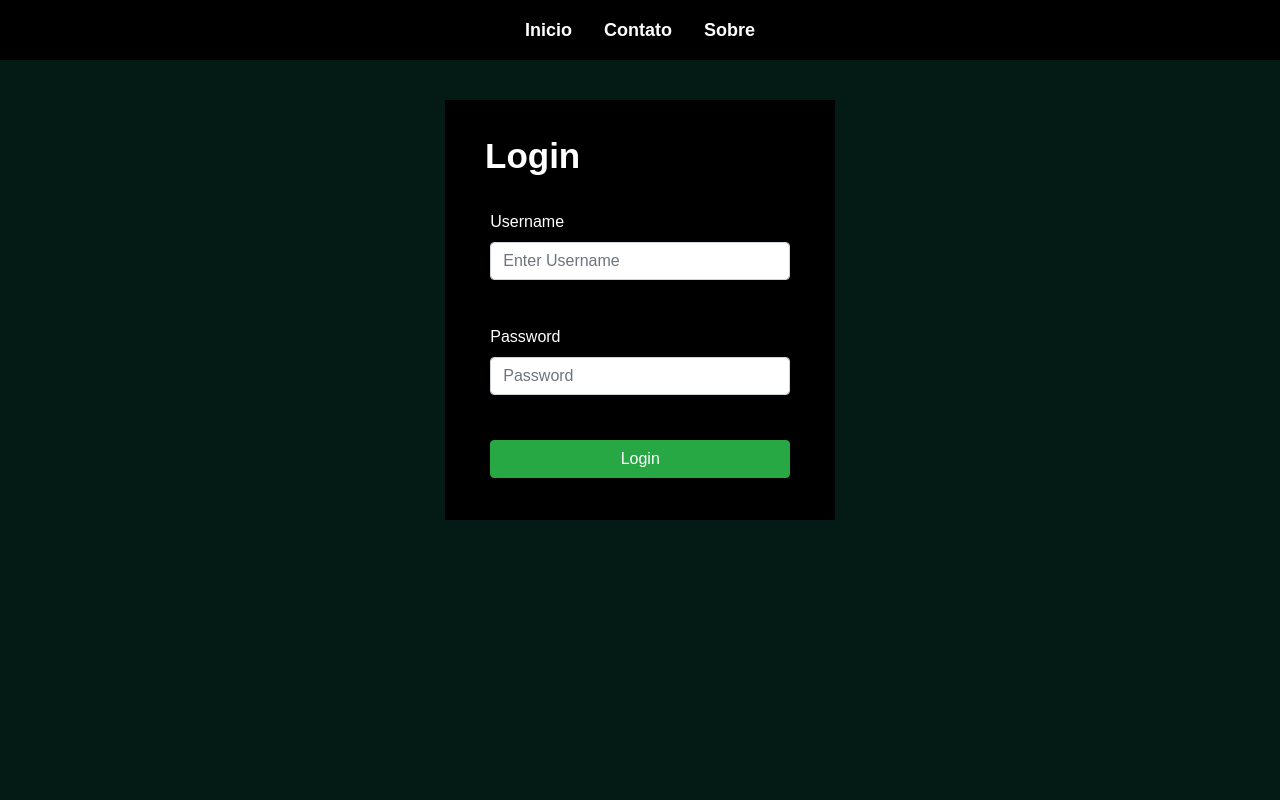
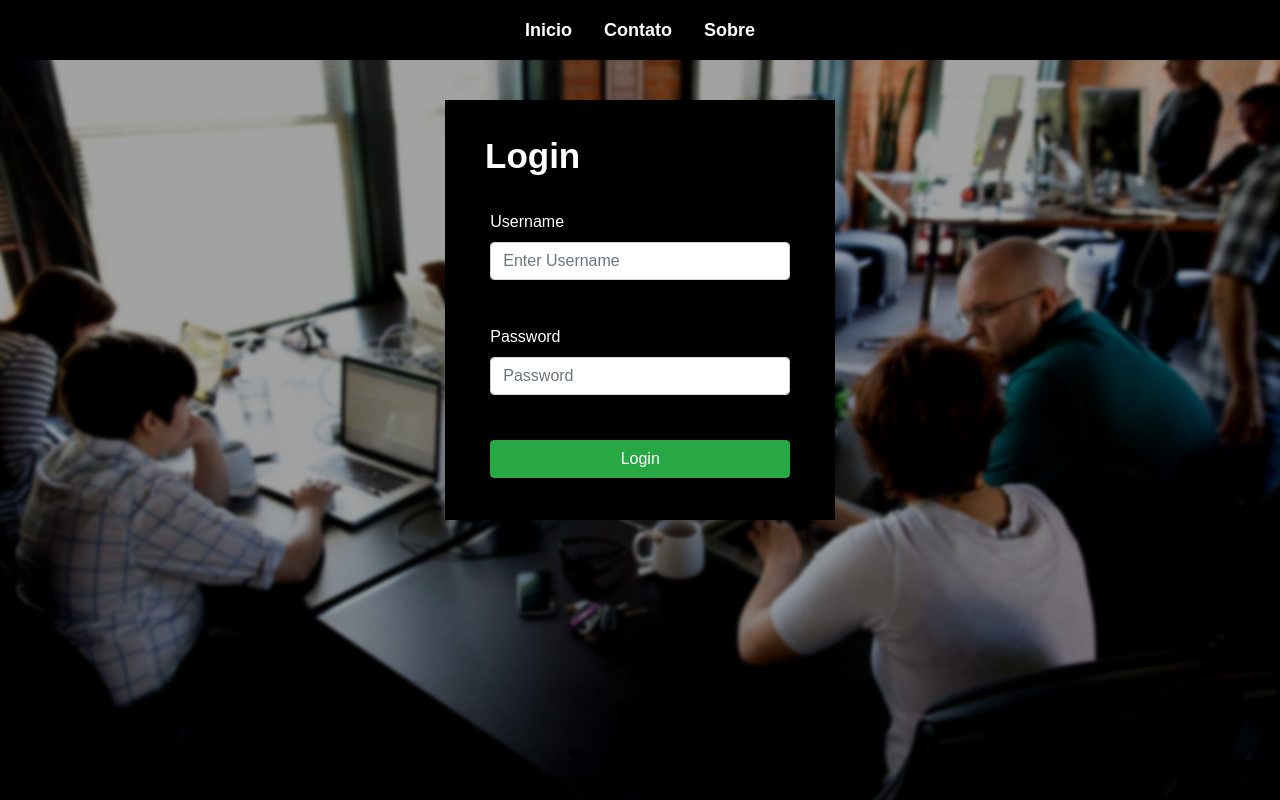
Before and after one commit to AndrePereiraSF/react-lab, a React (Create React App) app: page / in a window 1280 px wide. Built offline with nearby package versions, Linux system fonts and the light colour scheme.

Commit message:
Design improvement

```diff
--- /dev/null
+++ b/public/index.css
@@ -0,0 +1,4 @@
+#root {
+    height: 100%;
+    width: 100%;
+}
--- a/src/components/App.css
+++ b/src/components/App.css
@@ -6,6 +6,8 @@
 
 body {
 	font-family: Arial, Helvetica, sans-serif;
-	background-color: #041B15;
+	background-image: url(./images/background.jpg);
+	background-repeat: no-repeat;
+	background-size: 100%;
 	color: #FFF;
 }
--- a/src/components/App.js
+++ b/src/components/App.js
@@ -1,7 +1,7 @@
 import React, { Component } from 'react';
 import Routes from '../routes'
+import './App.css';
 import Header from './Header/Header';
-import './App.css';
 
 class App extends Component {
 	render() {
--- a/src/components/LoginForm/LoginForm.js
+++ b/src/components/LoginForm/LoginForm.js
@@ -32,7 +32,7 @@ const LoginForm = () => (
             <label for="exampleInputPassword1">Password</label>
             <input type="password" class="form-control" id="password" placeholder="Password" />
         </div>
-        <Link type="submit" class="btn btn-success d-block" onClick={auth} to='/login'>Login</Link>
+        <Link class="btn btn-success d-block" onClick={auth} to='/login'>Login</Link>
     </form>
 )
 
--- a/src/components/Panel/Panel.css
+++ b/src/components/Panel/Panel.css
@@ -9,11 +9,6 @@
     transition: all 0.4s;
 }
 
-#loginPanel:hover {
-    box-shadow: 5px 5px 8px #000;
-    background: #090C08;
-}
-
 #loginPanel #title {
     padding-top: 30px;
     padding-left: 40px;
```
Also changed, not shown: src/components/images/background.jpg (added), 1 other file (tests, documents, lock files or other folders).
